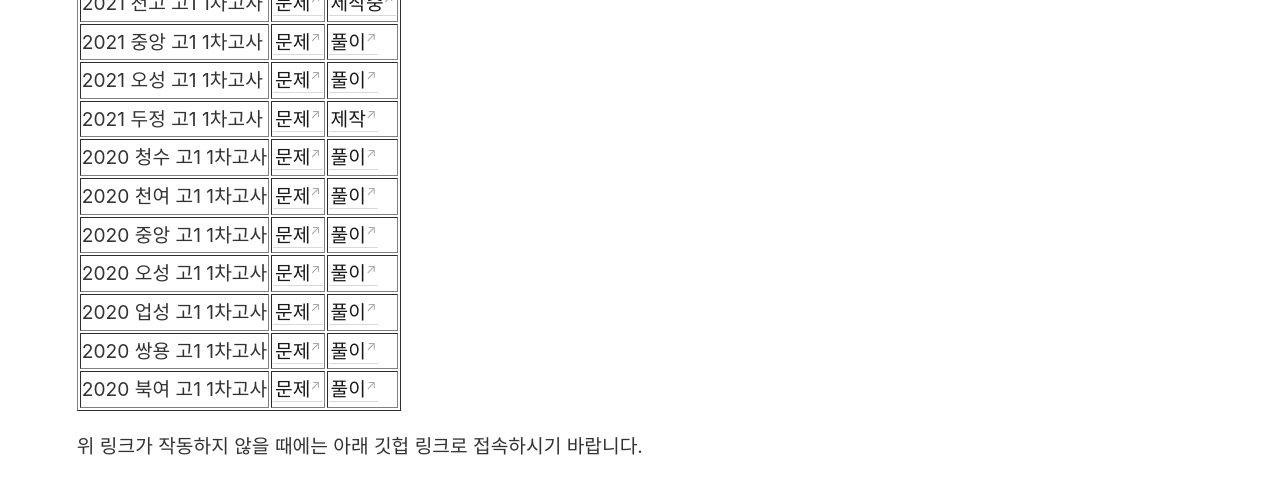
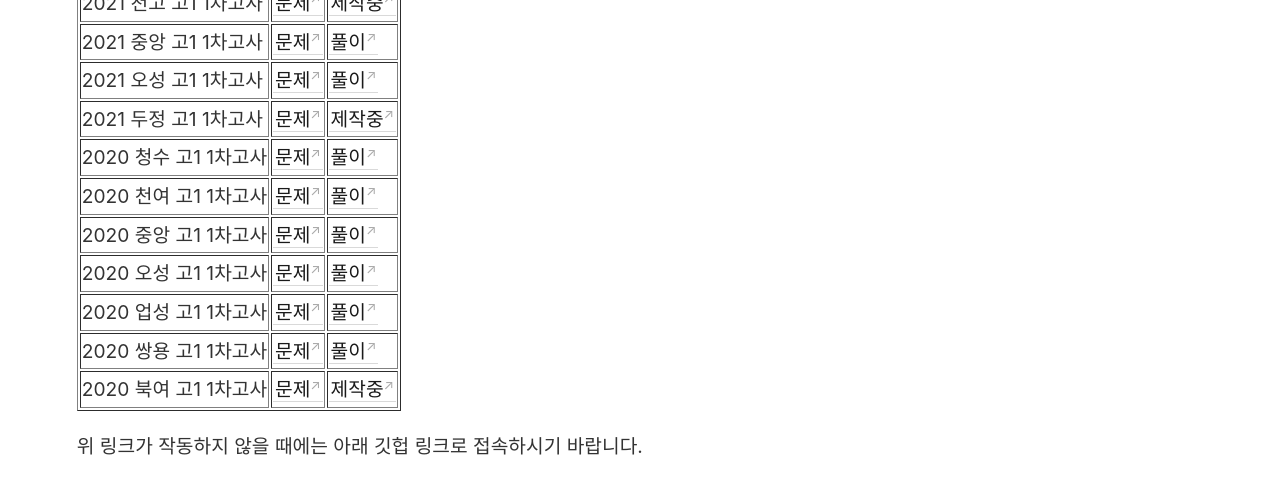
Before and after one commit to gwandae/test, a Jekyll site: the page built from _notes/고1 1차고사 대비 기출모음.md, in a window 1280 px wide. Shown: the part 584-1071 px from the top of the page. Built offline with Jekyll 4.4.1, drawn with Linux system fonts in a browser that asks for light colours.

Commit message:
Update 고1 1차고사 대비 기출모음.md

```diff
--- a/_notes/고1 1차고사 대비 기출모음.md
+++ b/_notes/고1 1차고사 대비 기출모음.md
@@ -57,7 +57,7 @@ permalink: /1-1
     <tr>
 	<td>2021 두정 고1 1차고사</td>
     <td><a href="/pdf/test1st/2021/2021 두정 고1 1차고사.pdf">문제</a></td>
-    <td><a href="/pdf/test1st/2021풀이/%5B풀이%5D 2021 두정 고1 1차고사.pdf">제작</a></td>
+    <td><a href="/pdf/test1st/2021풀이/%5B풀이%5D 2021 두정 고1 1차고사.pdf">제작중</a></td>
   </tr>
     <tr>
 	<td>2020 청수 고1 1차고사</td>
@@ -92,7 +92,7 @@ permalink: /1-1
     <tr>
 	<td>2020 북여 고1 1차고사</td>
     <td><a href="/pdf/test1st/2020/2020 북여 고1 1차고사.pdf">문제</a></td>
-    <td><a href="/pdf/test1st/2020풀이/%5B풀이%5D 2020 북여 고1 1차고사.pdf">풀이</a></td>
+    <td><a href="/pdf/test1st/2020풀이/%5B풀이%5D 2020 북여 고1 1차고사.pdf">제작중</a></td>
   </tr>
    </table>
 
```
